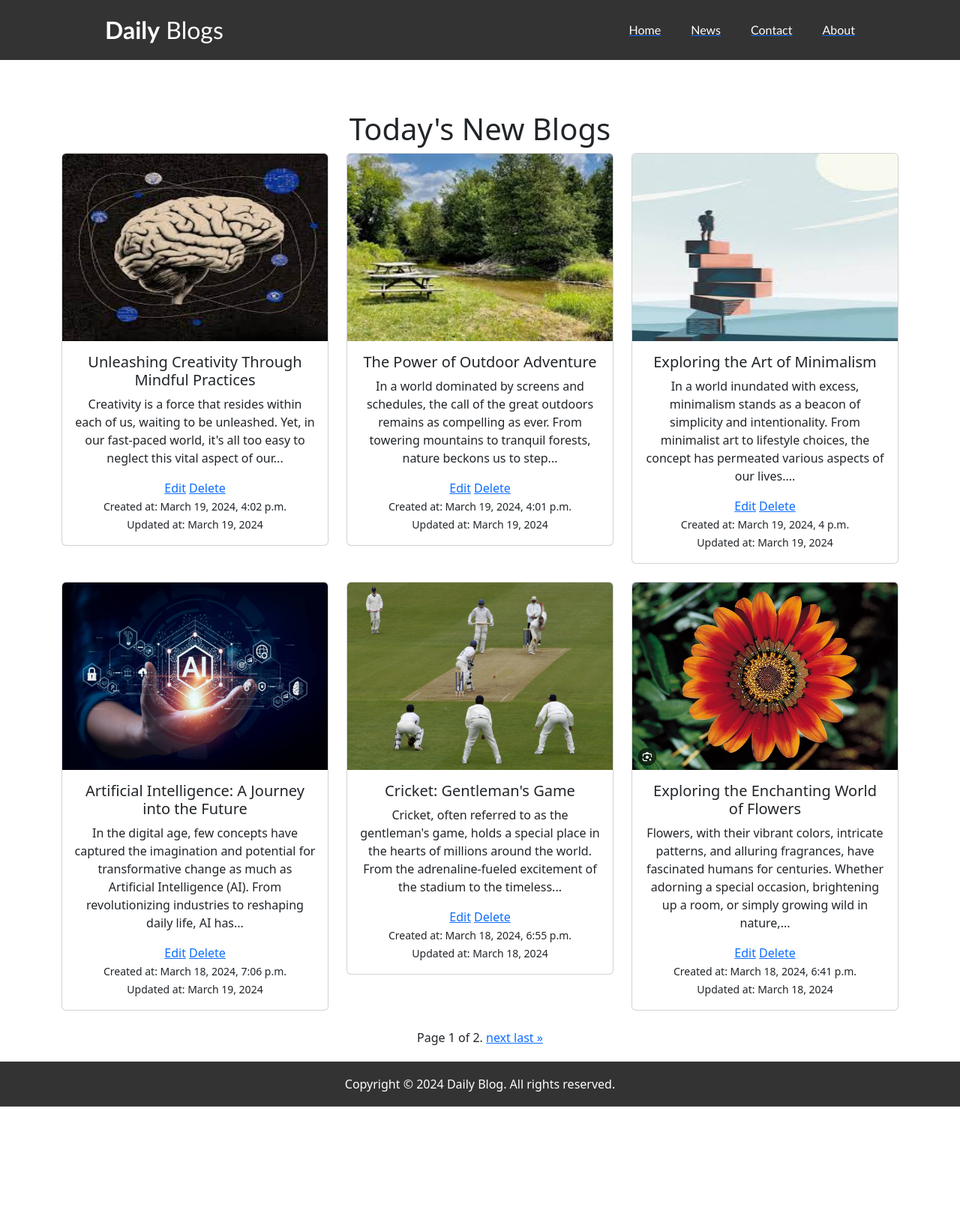
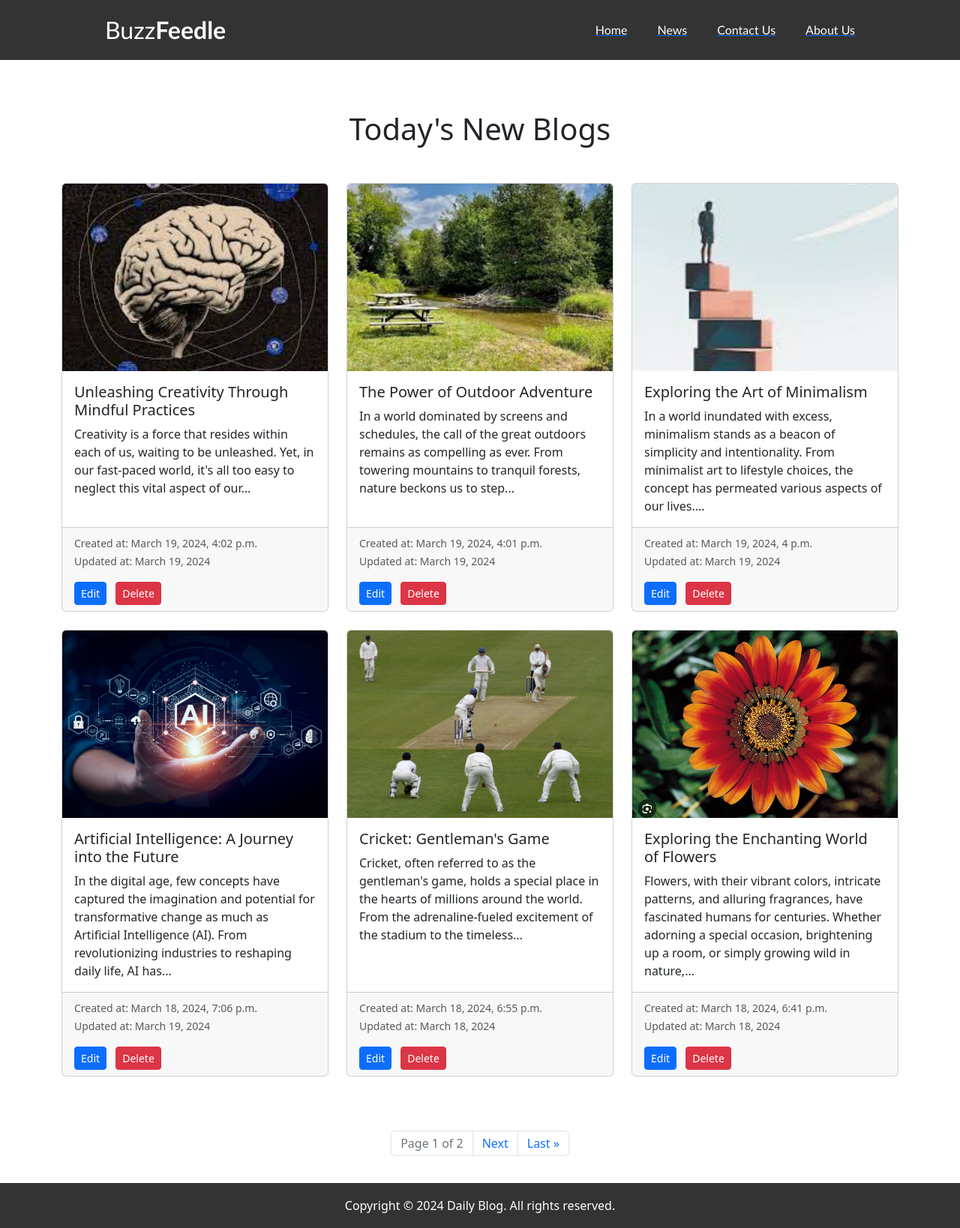
Before and after one commit to Uzair-A-Jokhio/blogWebsite-Django, a Django app: page / in a window 1280 px wide. Shown: the whole page at 75% size. Before the commit the page ends 1476 px from the top, so only its background shows below. Run offline with Django 5.2, Linux system fonts and the light colour scheme; data comes from the database, SQL or seed files in the repository; some libraries are stand-ins or nearby versions.

Commit message:
A completed change of the UI

```diff
--- a/App/static/css/stylesheet.css
+++ b/App/static/css/stylesheet.css
@@ -79,5 +79,4 @@
 
 .content {
     padding: 20px;
-    text-align: center;
 }
--- a/App/templates/base.html
+++ b/App/templates/base.html
@@ -4,7 +4,7 @@
 <head>
     <meta charset="UTF-8">
     <meta name="viewport" content="width=device-width, initial-scale=1.0">
-    <title>Daily Blog</title>
+    <title>{% block title %}BuzzFeedle{% endblock %}</title>
     <link rel="stylesheet" type="text/css" href="{% static 'css/stylesheet.css' %}">
     <link rel="stylesheet" href="https://maxcdn.bootstrapcdn.com/bootstrap/4.5.2/css/bootstrap.min.css">
     <!-- add bootstrap -->
--- a/App/templates/index.html
+++ b/App/templates/index.html
@@ -1,30 +1,26 @@
 {% extends 'base.html' %}
 {% block content %}
-<!DOCTYPE html>
-<html lang="en">
-<head>
-	<meta charset="UTF-8">
-	<meta name="viewport" content="width=device-width, initial-scale=1.0">
-	<title>Blog Website</title>
-</head>
 <body>
-
 	<div class="container mt-5">
-		<h1>Today's New Blogs</h1>
+		<h1 class="text-center mb-5">Today's New Blogs</h1>
 		<div class="row">
 			{% for product in products %}
 			<div class="col-md-4 mb-4">
-					<div class="card">
+				<div class="card h-100">
 					<a href="{% url 'product_detail' pk=product.pk %}">
-							<img src="{{ product.image.url }}" alt="{{ product.created_name }}" class="card-img-top" style="height: 250px;">
+						<img src="{{ product.image.url }}" alt="{{ product.created_name }}" class="card-img-top" style="height: 250px; object-fit: cover;">
 					</a>
 					<div class="card-body">
 						<h5 class="card-title">{{ product.name }}</h5>
 						<p class="card-text">{{ product.short_description }}</p>
-							<a href="{% url 'edit_product' product.pk %}">Edit</a>
-							<a href="{% url 'delete_product' product.pk %}">Delete</a> <br>
-							<small class="card-text">Created at: {{ product.created_at }}</small> <br>
-							<small class="card-text">Updated at: {{ product.updated_at }}</small>
+					</div>
+					<div class="card-footer">
+						<small class="text-muted">Created at: {{ product.created_at }}</small><br>
+						<small class="text-muted">Updated at: {{ product.updated_at }}</small>
+						<div class="mt-3">
+							<a href="{% url 'edit_product' product.pk %}" class="btn btn-primary btn-sm mr-2">Edit</a>
+							<a href="{% url 'delete_product' product.pk %}" class="btn btn-danger btn-sm">Delete</a>
+						</div>
 					</div>
 				</div>
 			</div>
@@ -32,40 +28,45 @@
 		</div>
 	</div>
 
-	<!-- ONE Method of Pagination  -->
-	<!-- <center>
-        {%if products.has_previous %} {# whether the previous page exists #}
-            <a href="?page={{products.previous_page_number}}"> <- </a> {# link to the prev page #}
-        {% endif %}
-        <span>{{products.number}}</span> {# the current page number #}
-
-        {%if products.has_next %} {# whether the next page exists #}
-            <a href="?page={{products.next_page_number}}"> -> </a> {# link to the next page #}
-        {% endif %}
-    </center> -->
-	<div class="Pagination">
-		<span class="step-links">
+	<nav aria-label="Page navigation">
+		<ul class="pagination justify-content-center mt-5">
 			{% if products.has_previous %}
-				<a href="?page=1">&laquo; First </a>
-				<a href="?page={{ products.previous_page_number }}"> previous </a>
+			<li class="page-item">
+				<a class="page-link" href="?page=1" aria-label="First">
+					<span aria-hidden="true">&laquo; First</span>
+				</a>
+			</li>
+			<li class="page-item">
+				<a class="page-link" href="?page={{ products.previous_page_number }}" aria-label="Previous">
+					<span aria-hidden="true">Previous</span>
+				</a>
+			</li>
 			{% endif %}
 
-			<span class="current">
-				Page {{products.number}} of {{products.paginator.num_pages}}.
+			<li class="page-item disabled">
+				<span class="page-link">
+					Page {{ products.number }} of {{ products.paginator.num_pages }}
 				</span>
+			</li>
 
 			{% if products.has_next %}
-				<a href="?page={{products.next_page_number}}"> next </a>
-				<a href="?page={{ products.paginator.num_pages }}"> last &raquo;</a>
+			<li class="page-item">
+				<a class="page-link" href="?page={{ products.next_page_number }}" aria-label="Next">
+					<span aria-hidden="true">Next</span>
+				</a>
+			</li>
+			<li class="page-item">
+				<a class="page-link" href="?page={{ products.paginator.num_pages }}" aria-label="Last">
+					<span aria-hidden="true">Last &raquo;</span>
+				</a>
+			</li>
 			{% endif %}
-		</span>
-	</div>
-
-{% endblock %}
+		</ul>
+	</nav>
 	<!-- Add Bootstrap JS and jQuery scripts here (if needed) -->
 	<script src="https://ajax.googleapis.com/ajax/libs/jquery/3.5.1/jquery.min.js"></script>
 	<script src="https://cdnjs.cloudflare.com/ajax/libs/popper.js/1.16.0/umd/popper.min.js"></script>
 	<script src="https://maxcdn.bootstrapcdn.com/bootstrap/4.5.2/js/bootstrap.min.js"></script>
 
+{% endblock %}
 </body>
-</html>
--- a/App/templates/particals/_header.html
+++ b/App/templates/particals/_header.html
@@ -4,13 +4,13 @@
 <div class="header">
     <div class="inner_header">
         <div class="logo_container">
-            <h1><span>Daily</span> Blogs</h1>
+            <h1>Buzz<span>Feedle</span></h1>
         </div>
         <ul class="navigation">
             <a class="active" href="{% url 'product_list' %}"><li>Home</li></a>
             <a href=""><li>News</li></a>
-            <a href="{% url 'contact_page' %}"><li>Contact</li></a>
-            <a href=""><li>About</li></a>
+            <a href="{% url 'contact_page' %}"><li>Contact Us</li></a>
+            <a href=""><li>About Us</li></a>
         </ul>
     </div>
 </div>
```
Also changed, not shown: App/templates/contact.html (+16 -9 lines), App/templates/delete.html (+17 -6 lines), App/templates/edit.html (+17 -8 lines), App/templates/index2.html (+24 -22 lines). Lines whose indentation alone changed are shown as unchanged.
